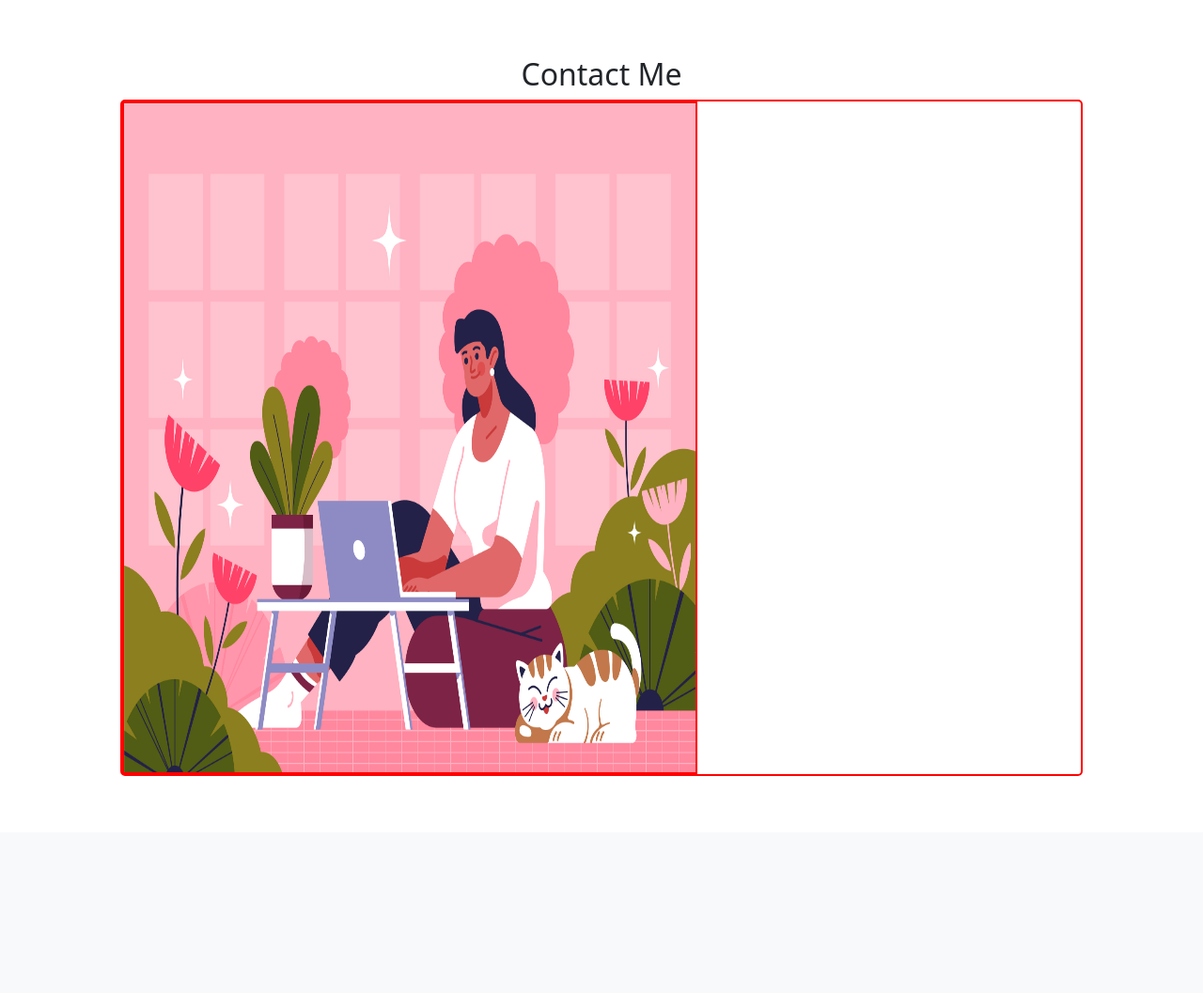
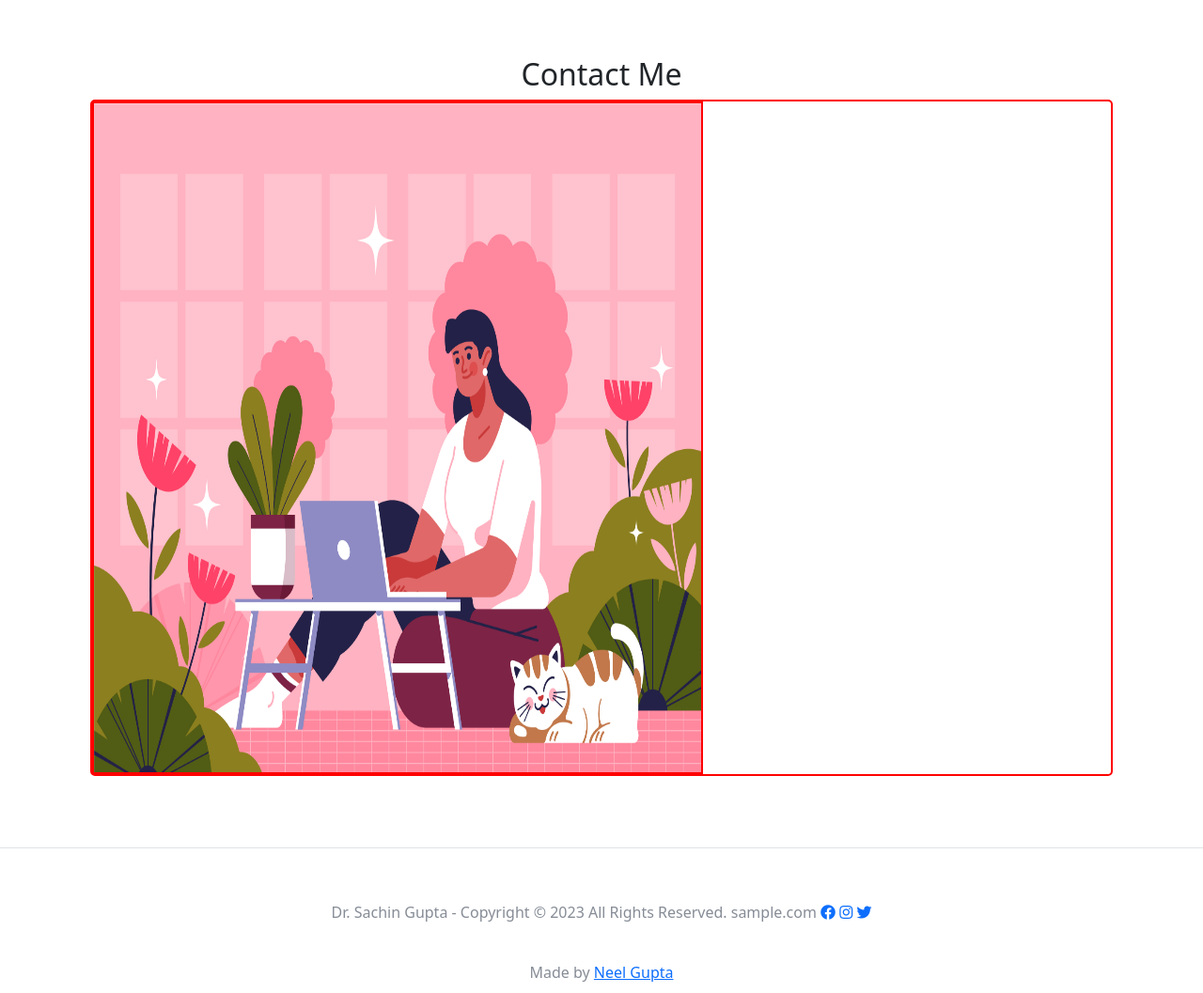
Before and after one commit to Neel-Gupta-Associates/dr_sachin_gupta, a PHP site: page /contact.html in a window 1280 px wide. Shown: the part 86-1143 px from the top of the page at 94% size. Before the commit the page ends 912 px from the top, so only its background shows below. Run offline with PHP 8.4, Linux system fonts and the light colour scheme; some libraries are stand-ins or nearby versions.

Commit message:
added style to style.css

```diff
--- a/contact.html
+++ b/contact.html
@@ -14,38 +14,7 @@
   <link href="https://cdnjs.cloudflare.com/ajax/libs/font-awesome/5.13.0/css/all.min.css" rel="stylesheet">
   <link rel="stylesheet" href="css/style.css">
   <style>
-    .contact-form {
-      margin: auto;
-      border: 2px solid red;
-      border-radius: 5px;
-      height: 90vh;
-      width: 80%;
-    }
 
-    .img-contact {
-      border: 2px solid red;
-      width: 60%;
-    }
-
-    .img-con {
-      width: 100%;
-      height: 100%;
-    }
-
-
-
-    @media only screen and (max-width:500px) {
-      .img-contact {
-        display: none;
-        width: 40%;
-      }
-    }
-
-    @media only screen and (max-width:900px) {
-      .img-contact {
-        width: 45%;
-      }
-    }
   </style>
 </head>
 
@@ -141,6 +110,13 @@
 
   </section>
 
+  <footer>
+    <hr>
+    <p style="margin-bottom: 0;">Dr. Sachin Gupta - Copyright &copy; 2023 All Rights Reserved. sample.com <a href="" target="_blank"><i class="fab fa-facebook"></i></a> <a href="https://www.instagram.com/drsachin_gupta8/" target="_blank"><i class="fab fa-instagram"></i></a> <a href="https://twitter.com/DrSachin_Gupta" target="_blank"><i class="fab fa-twitter"></i></a> </p>
+    <p style="margin-bottom: 0; padding: 0; padding-bottom: 10px;">Made by <a href="mailto:guptaneelhome@gmail.com"> Neel Gupta</a></p>
+
+  </footer>
+
 
 
 
--- a/css/style.css
+++ b/css/style.css
@@ -116,3 +116,39 @@ footer p {
     padding: 40px 0;
     text-align: center;
 }
+
+
+/* Contact Form  */
+
+.contact-form {
+    margin: auto;
+    border: 2px solid red;
+    border-radius: 5px;
+    height: 90vh;
+    width: 85%;
+  }
+
+  .img-contact {
+    border: 2px solid red;
+    width: 60%;
+  }
+
+  .img-con {
+    width: 100%;
+    height: 100%;
+  }
+
+
+
+  @media only screen and (max-width:500px) {
+    .img-contact {
+      display: none;
+      width: 40%;
+    }
+  }
+
+  @media only screen and (max-width:900px) {
+    .img-contact {
+      width: 45%;
+    }
+  }
--- a/index.html
+++ b/index.html
@@ -158,6 +158,7 @@
 
 
   <footer>
+    <hr>
     <p style="margin-bottom: 0;">Dr. Sachin Gupta - Copyright &copy; 2023 All Rights Reserved. sample.com <a href="" target="_blank"><i class="fab fa-facebook"></i></a> <a href="https://www.instagram.com/drsachin_gupta8/" target="_blank"><i class="fab fa-instagram"></i></a> <a href="https://twitter.com/DrSachin_Gupta" target="_blank"><i class="fab fa-twitter"></i></a> </p>
     <p style="margin-bottom: 0; padding: 0; padding-bottom: 10px;">Made by <a href="mailto:guptaneelhome@gmail.com"> Neel Gupta</a></p>
 
```
